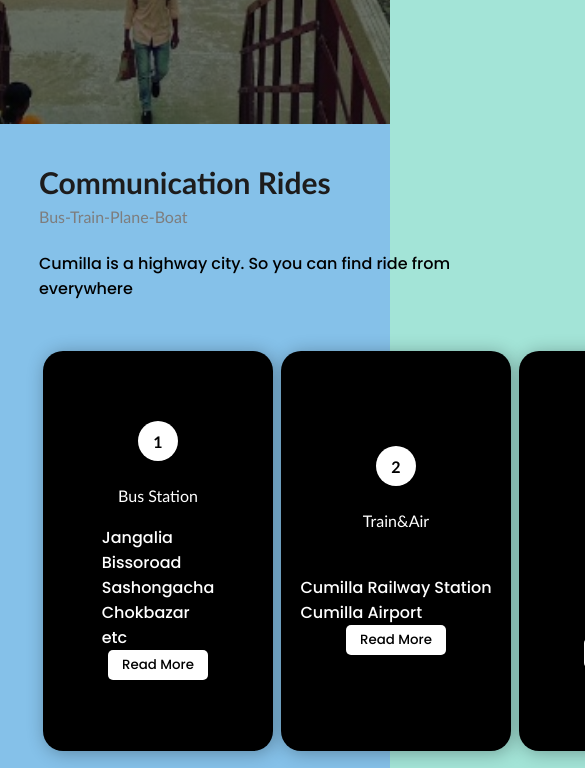
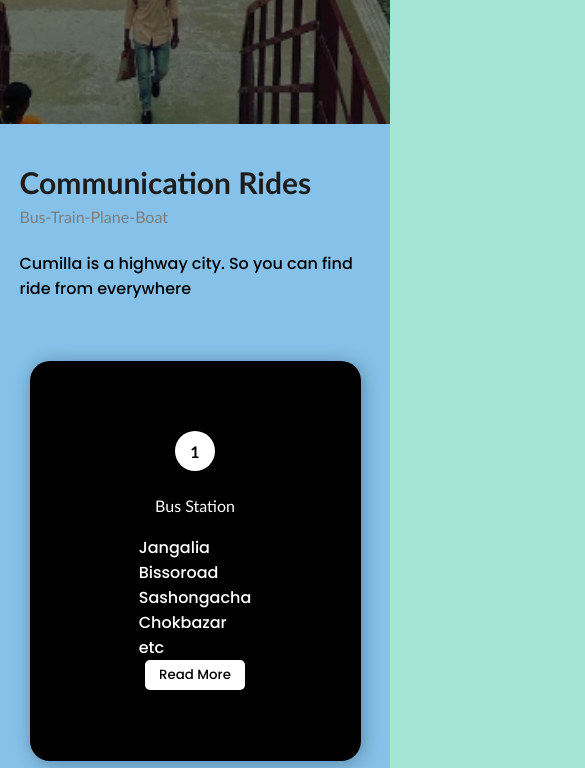
Before and after one commit to Irfan020/explore-Cumilla, a plain HTML site: page rides.html in a window 390 px wide. Shown: the part 720-1488 px from the top of the page, 585 px wide, since content can reach past the window. Drawn offline with Linux system fonts and the light colour scheme.

Commit message:
Update style.css

```diff
--- a/css/style.css
+++ b/css/style.css
@@ -361,3 +361,27 @@ background-color: black;
 .logo-text .logo-span {
   color: #a2c376;
 }
+@media(max-width:1000px){
+ .services{
+  padding: 2% 5% 0px 5%;
+ }
+ .box-container{
+  justify-content: center;
+  flex-wrap: wrap;
+ }
+ .services{
+  height: auto;
+ }
+ .box-1,.box-2,.box-3{
+  flex-grow: 1;
+  margin: 10px;
+ }
+ .contact-me{
+  height: 200px;
+ }
+@media(max-width:750px){
+ .services-text{
+  width: 100%;
+ }
+
+}
```
